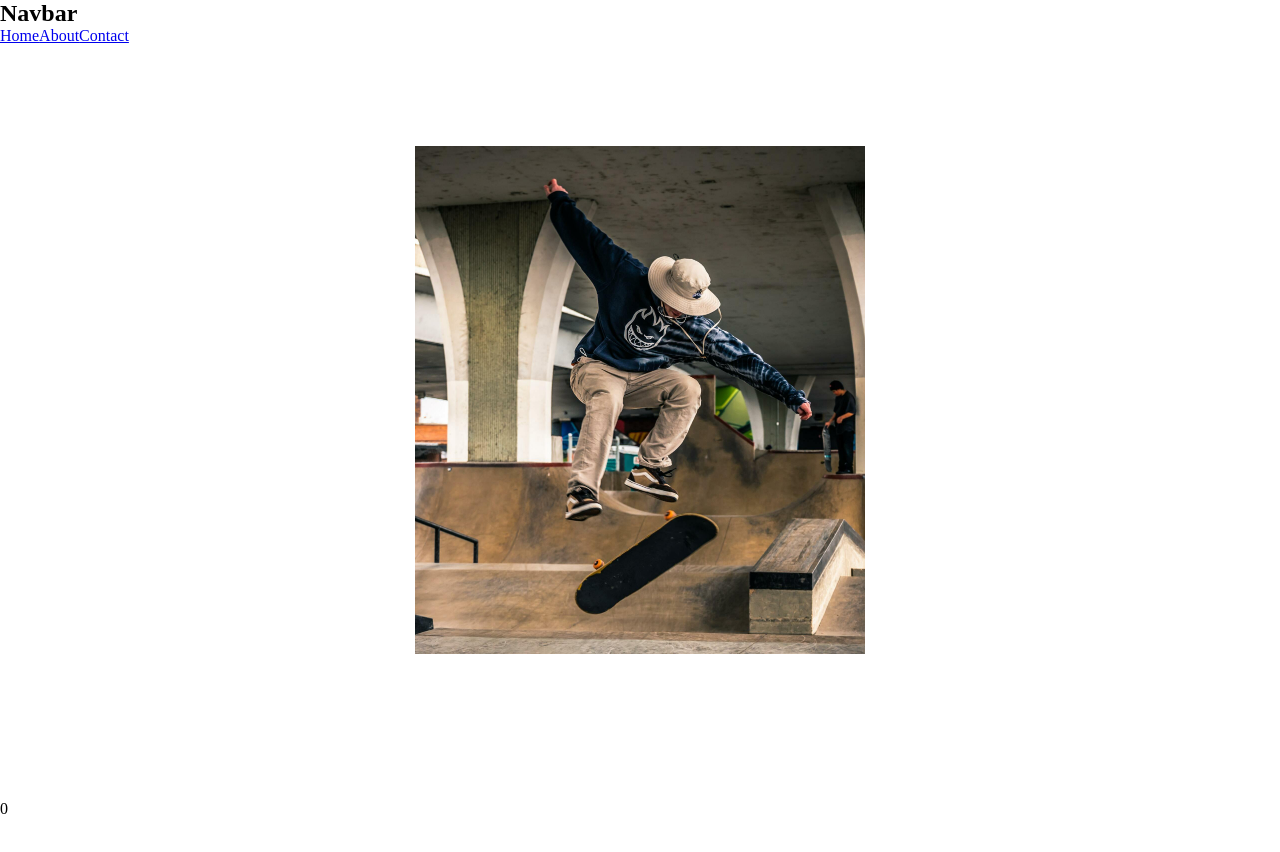
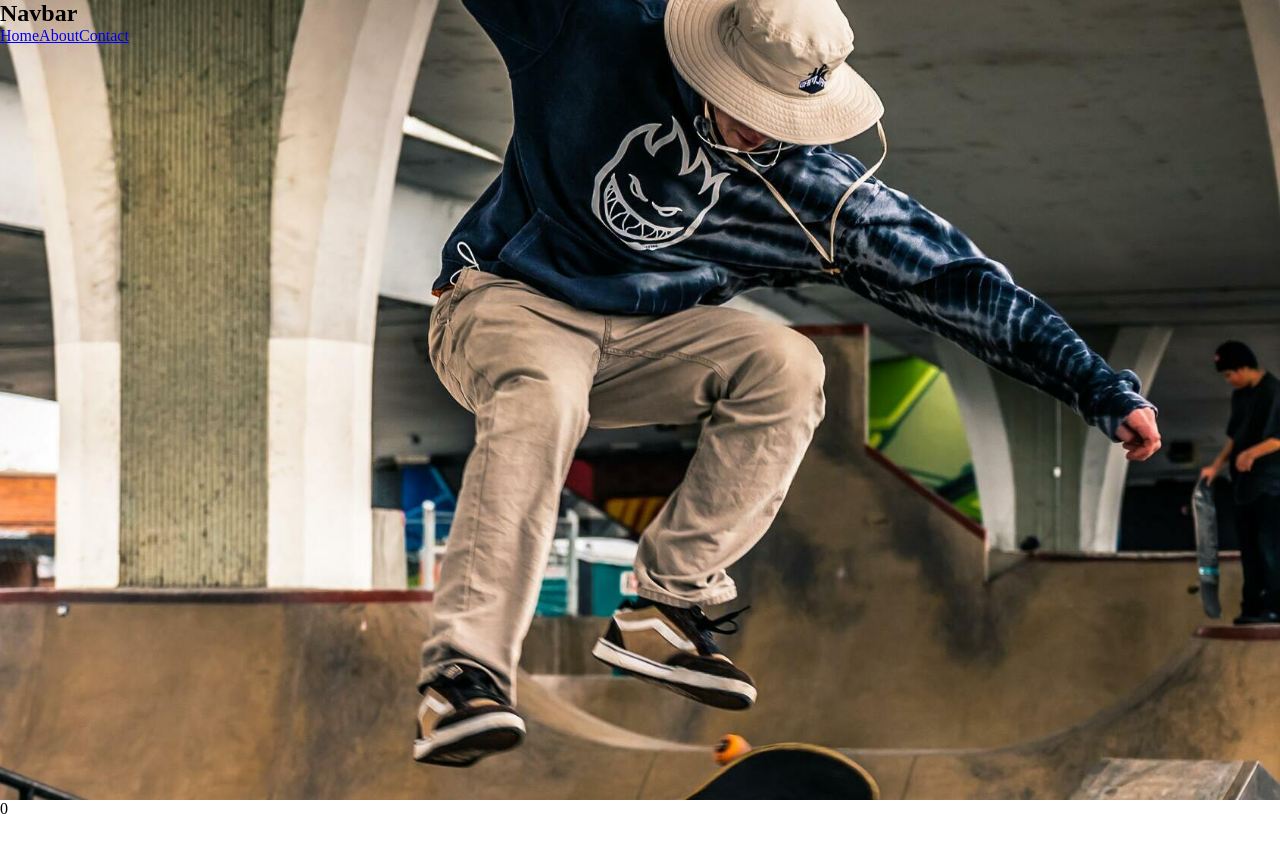
Before and after one commit to TiaanSM/Skateboards, a React (Create React App) app in the folder furniture-react.js/: page /header in a window 1280 px wide. Shown: the top 852 px of the page. After the commit the page ends 818 px from the top, so only its background shows below. Built offline with nearby package versions, Linux system fonts and the light colour scheme.

Commit message:
Working on header animation.
Added styled components, removed Header.css, worked on code for the animation.

```diff
--- a/furniture-react.js/package.json
+++ b/furniture-react.js/package.json
@@ -6,7 +6,8 @@
     "react": "^18.2.0",
     "react-dom": "^18.2.0",
     "react-router-dom": "^6.4.2",
-    "react-scripts": "5.0.1"
+    "react-scripts": "5.0.1",
+    "styled-components": "^5.3.6"
   },
   "scripts": {
     "start": "react-scripts start",
--- a/furniture-react.js/src/Assets/img/Styles/index.css
+++ b/furniture-react.js/src/Assets/img/Styles/index.css
@@ -15,25 +15,3 @@ body {
   position: fixed;
   z-index: 1;
 }
-
-header {
-  width: 100vw;
-  height: 900px;
-  overflow: hidden;
-  z-index: -1;
-}
-
-.header-img {
-  width: 100vw;
-  height: 100vh;
-  overflow-y: hidden;
-  display: flex;
-  justify-content: center;
-  align-items: center;
-}
-
-.header-img > img {
-  width: 450px;
-  height: auto;
-  transform: scale(1);
-}
--- a/furniture-react.js/src/component/Header.css
+++ /dev/null
@@ -1,21 +0,0 @@
-header {
-    width: 100vw;
-    height: 900px;
-    overflow: hidden;
-    z-index: -1;
-}
-
-.header-img {
-    width: 100vw;
-    height: 100vh;
-    overflow-y: hidden;
-    display: flex;
-    justify-content: center;
-    align-items: center;
-}
-
-.header-img > img {
-    width: 450px;
-    height: auto;
-    transform: scale(1);
-}
--- a/furniture-react.js/src/component/Header.js
+++ b/furniture-react.js/src/component/Header.js
@@ -1,13 +1,11 @@
 import React, { useState, useRef } from 'react'
-import './Header.css'
+import { Home, HeaderContainer, Image, scaleDown1, scaleDown2, scaleDown3, scaleDown4, scaleDown5, scaleDown6 } from './Styled';
 
 
 const Header = () => {
 
-  // onWheel image zooms out from full screen to fixed smaller image.
-  // element move of screen onWheel
-
-  const header = useRef(null)
+  const headerElement = useRef(null)
+  const headerImg = useRef(null)
 
   const [scrollCount, setScrollCount] = useState(0);
 
@@ -64,7 +62,15 @@ const Header = () => {
       console.log('default')
   }
 
-
+  return (
+    <header ref={headerElement} onWheel={checkScrollDirection}>
+        <HeaderContainer>
+           <Image src={require('../Assets/img/header-img (3).jpg')} ref={headerImg} alt="" />
+        </HeaderContainer>
+        <div>{ scrollCount }</div>
+    </header>
+  )
+}
 
   // Connect the scroll value to the scale amount of the image.
   // image starts out at full screen then shrinks to a fixed size.
@@ -77,16 +83,6 @@ const Header = () => {
 
   // when scrolling up the event occurs in reverse.
 
-  return (
-    <header ref={header} onWheel={checkScrollDirection}>
-        <div className="header-img">
-           <img src={require('../Assets/img/header-img (3).jpg')} alt="" />
-        </div>
-        <div>{ scrollCount }</div>
-    </header>
-  )
-}
-
 // on document load show loading screen as seen
 // image will be in a container using parralax scroll
 // image will have 2 divs in container animated, highlighting product as seen in mrpops site.
--- /dev/null
+++ b/furniture-react.js/src/component/Styled.js
@@ -0,0 +1,79 @@
+import styled, { keyframes } from 'styled-components';
+
+const Home = styled.header`
+   width: 100vw;
+   height: 100vh;
+   overflow: hidden;
+   z-index: -1;
+`;
+
+const HeaderContainer = styled.div`
+   width: 100vw;
+   height: 100vh;
+   overflow-y: hidden;
+   display: flex;
+   justify-content: center;
+   align-items: center;
+`;
+
+const Image = styled.img`
+   width: 450px;
+   height: auto;
+   transform: scale(3.03);
+`;
+
+const scaleDown1 = keyframes`
+0% {
+    transform: scale(3.03);
+  }
+  100% {
+      transform: scale(2.525);
+  }
+`;
+
+const scaleDown2 = keyframes`
+0% {
+    transform: scale(2.525);
+  }
+  100% {
+      transform: scale(2.02);
+  }
+`;
+
+const scaleDown3 = keyframes`
+0% {
+    transform: scale(2.02);
+  }
+  100% {
+      transform: scale(1.515);
+  }
+`;
+
+const scaleDown4 = keyframes`
+0% {
+    transform: scale(1.515);
+  }
+  100% {
+      transform: scale(1.01);
+  }
+`;
+
+const scaleDown5 = keyframes`
+0% {
+    transform: scale(1.01);
+  }
+  100% {
+      transform: scale(0.505);
+  }
+`;
+
+const scaleDown6 = keyframes`
+0% {
+    transform: scale(0.505);
+  }
+  100% {
+      transform: scale(0);
+  }
+`;
+
+export { Home, HeaderContainer, Image, scaleDown1, scaleDown2, scaleDown3, scaleDown4, scaleDown5, scaleDown6 };
```
Also changed, not shown: 1 other file (tests, documents, lock files or other folders).
